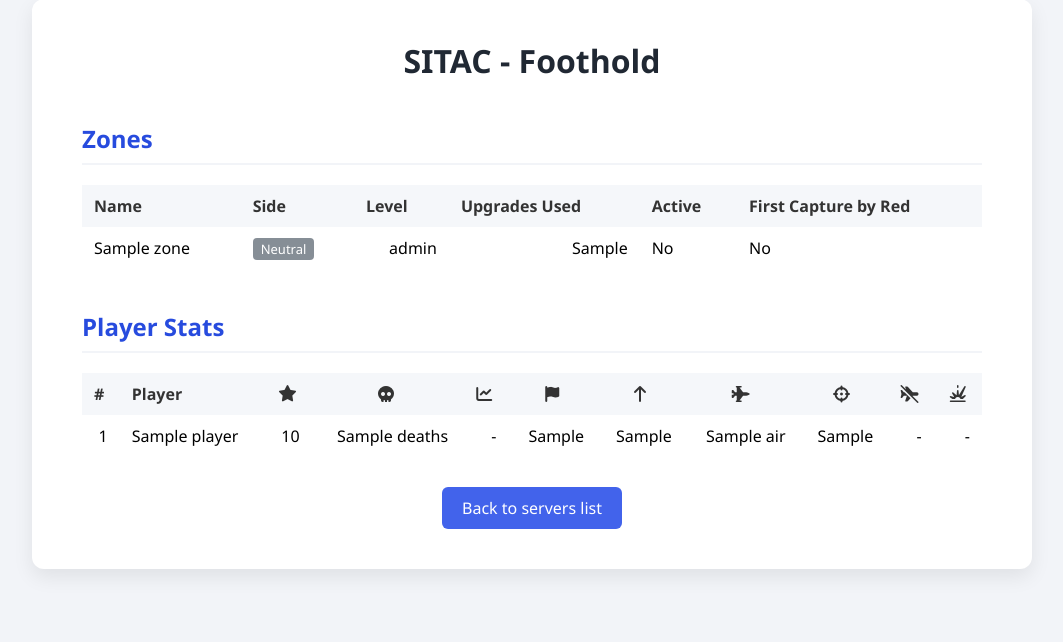
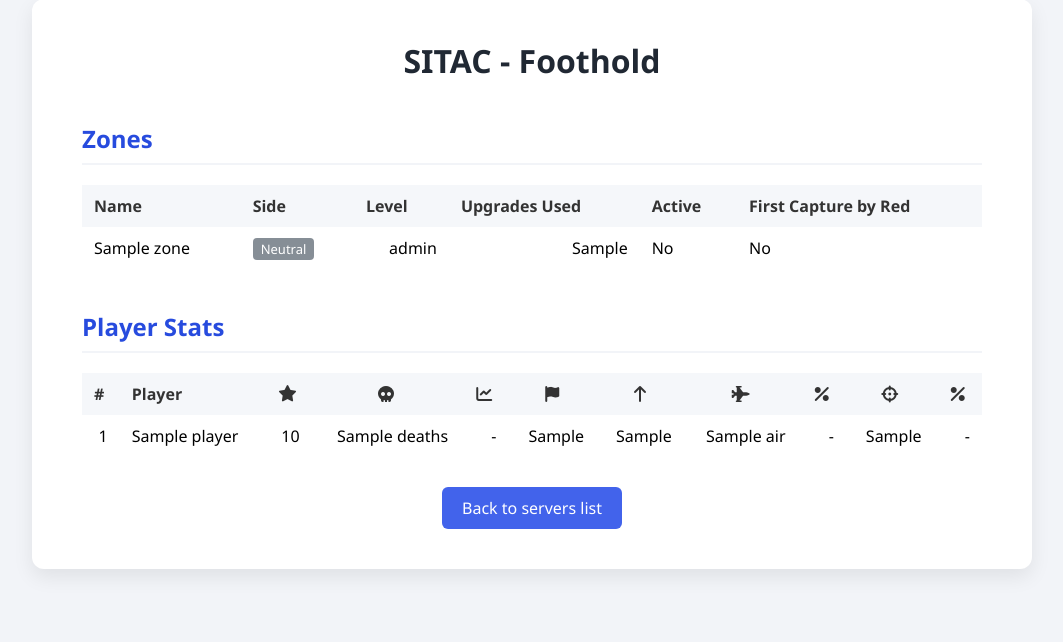
Before and after one commit to VEAF/foothold-sitac, a Python web app: template src/foothold_sitac/templates/foothold/sitac.html in a window 1280 px wide. Shown: the part 41-683 px from the top of the page, without its empty margins (108-1171 px from the left). Run offline with Jinja, Linux system fonts and the light colour scheme; the template is opened without the code that fills it: most values are stand-ins (such as "Sample title", 1, 10 or a date in 2020); some libraries are stand-ins or nearby versions.

Commit message:
arrange columns

```diff
--- a/src/foothold_sitac/templates/foothold/partials/players.html
+++ b/src/foothold_sitac/templates/foothold/partials/players.html
@@ -10,9 +10,9 @@
             <th class="col-icon" data-tooltip="Zone Captures" data-sort-key="zone_capture"><i class="fa-solid fa-flag"></i></th>
             <th class="col-icon" data-tooltip="Zone Upgrades" data-sort-key="zone_upgrade"><i class="fa-solid fa-arrow-up"></i></th>
             <th class="col-icon" data-tooltip="Air Kills (A/A)" data-sort-key="air"><i class="fa-solid fa-jet-fighter"></i></th>
+            <th class="col-icon" data-tooltip="Air Kill/Death Ratio" data-sort-key="air_kd"><i class="fa-solid fa-percent"></i></th>
             <th class="col-icon" data-tooltip="Ground Kills (A/G)" data-sort-key="ground_units"><i class="fa-solid fa-crosshairs"></i></th>
-            <th class="col-icon" data-tooltip="Air Kill/Death Ratio" data-sort-key="air_kd"><i class="fa-solid fa-plane-slash"></i></th>
-            <th class="col-icon" data-tooltip="Ground Kill/Death Ratio" data-sort-key="ground_kd"><i class="fa-solid fa-explosion"></i></th>
+            <th class="col-icon" data-tooltip="Ground Kill/Death Ratio" data-sort-key="ground_kd"><i class="fa-solid fa-percent"></i></th>
         </tr>
     </thead>
     <tbody>
@@ -26,8 +26,8 @@
             <td class="n" data-tooltip="Zone Captures">{{ stats.zone_capture }}</td>
             <td class="n" data-tooltip="Zone Upgrades">{{ stats.zone_upgrade }}</td>
             <td class="n" data-tooltip="Air Kills (A/A)">{{ stats.air }}</td>
+            <td class="n" data-tooltip="Air Kill/Death Ratio" data-sort-value="{{ (stats.air / stats.deaths) | round(1) if stats.deaths > 0 else '' }}">{{ (stats.air / stats.deaths) | round(1) if stats.deaths > 0 else '-' }}</td>
             <td class="n" data-tooltip="Ground Kills (A/G)">{{ stats.ground_units }}</td>
-            <td class="n" data-tooltip="Air Kill/Death Ratio" data-sort-value="{{ (stats.air / stats.deaths) | round(1) if stats.deaths > 0 else '' }}">{{ (stats.air / stats.deaths) | round(1) if stats.deaths > 0 else '-' }}</td>
             <td class="n" data-tooltip="Ground Kill/Death Ratio" data-sort-value="{{ ((stats.ground_units + stats.infantry) / stats.deaths) | round(1) if stats.deaths > 0 else '' }}">{{ ((stats.ground_units + stats.infantry) / stats.deaths) | round(1) if stats.deaths > 0 else '-' }}</td>
         </tr>
         {% else %}
--- a/src/foothold_sitac/templates/foothold/sitac.html
+++ b/src/foothold_sitac/templates/foothold/sitac.html
@@ -63,9 +63,9 @@
                 <th class="col-icon" data-tooltip="Zone Captures" data-sort-key="zone_capture"><i class="fa-solid fa-flag"></i></th>
                 <th class="col-icon" data-tooltip="Zone Upgrades" data-sort-key="zone_upgrade"><i class="fa-solid fa-arrow-up"></i></th>
                 <th class="col-icon" data-tooltip="Air Kills (A/A)" data-sort-key="air"><i class="fa-solid fa-jet-fighter"></i></th>
+                <th class="col-icon" data-tooltip="Air Kill/Death Ratio" data-sort-key="air_kd"><i class="fa-solid fa-percent"></i></th>
                 <th class="col-icon" data-tooltip="Ground Kills (A/G)" data-sort-key="ground_units"><i class="fa-solid fa-crosshairs"></i></th>
-                <th class="col-icon" data-tooltip="Air Kill/Death Ratio" data-sort-key="air_kd"><i class="fa-solid fa-plane-slash"></i></th>
-                <th class="col-icon" data-tooltip="Ground Kill/Death Ratio" data-sort-key="ground_kd"><i class="fa-solid fa-explosion"></i></th>
+                <th class="col-icon" data-tooltip="Ground Kill/Death Ratio" data-sort-key="ground_kd"><i class="fa-solid fa-percent"></i></th>
             </tr>
         </thead>
         <tbody>
@@ -79,8 +79,8 @@
                 <td class="n" data-tooltip="Zone Captures">{{ stats.zone_capture }}</td>
                 <td class="n" data-tooltip="Zone Upgrades">{{ stats.zone_upgrade }}</td>
                 <td class="n" data-tooltip="Air Kills (A/A)">{{ stats.air }}</td>
+                <td class="n" data-tooltip="Air Kill/Death Ratio" data-sort-value="{{ (stats.air / stats.deaths) | round(1) if stats.deaths > 0 else '' }}">{{ (stats.air / stats.deaths) | round(1) if stats.deaths > 0 else '-' }}</td>
                 <td class="n" data-tooltip="Ground Kills (A/G)">{{ stats.ground_units }}</td>
-                <td class="n" data-tooltip="Air Kill/Death Ratio" data-sort-value="{{ (stats.air / stats.deaths) | round(1) if stats.deaths > 0 else '' }}">{{ (stats.air / stats.deaths) | round(1) if stats.deaths > 0 else '-' }}</td>
                 <td class="n" data-tooltip="Ground Kill/Death Ratio" data-sort-value="{{ ((stats.ground_units + stats.infantry) / stats.deaths) | round(1) if stats.deaths > 0 else '' }}">{{ ((stats.ground_units + stats.infantry) / stats.deaths) | round(1) if stats.deaths > 0 else '-' }}</td>
             </tr>
             {% endfor %}
```
Also changed, not shown: CHANGELOG.md.
